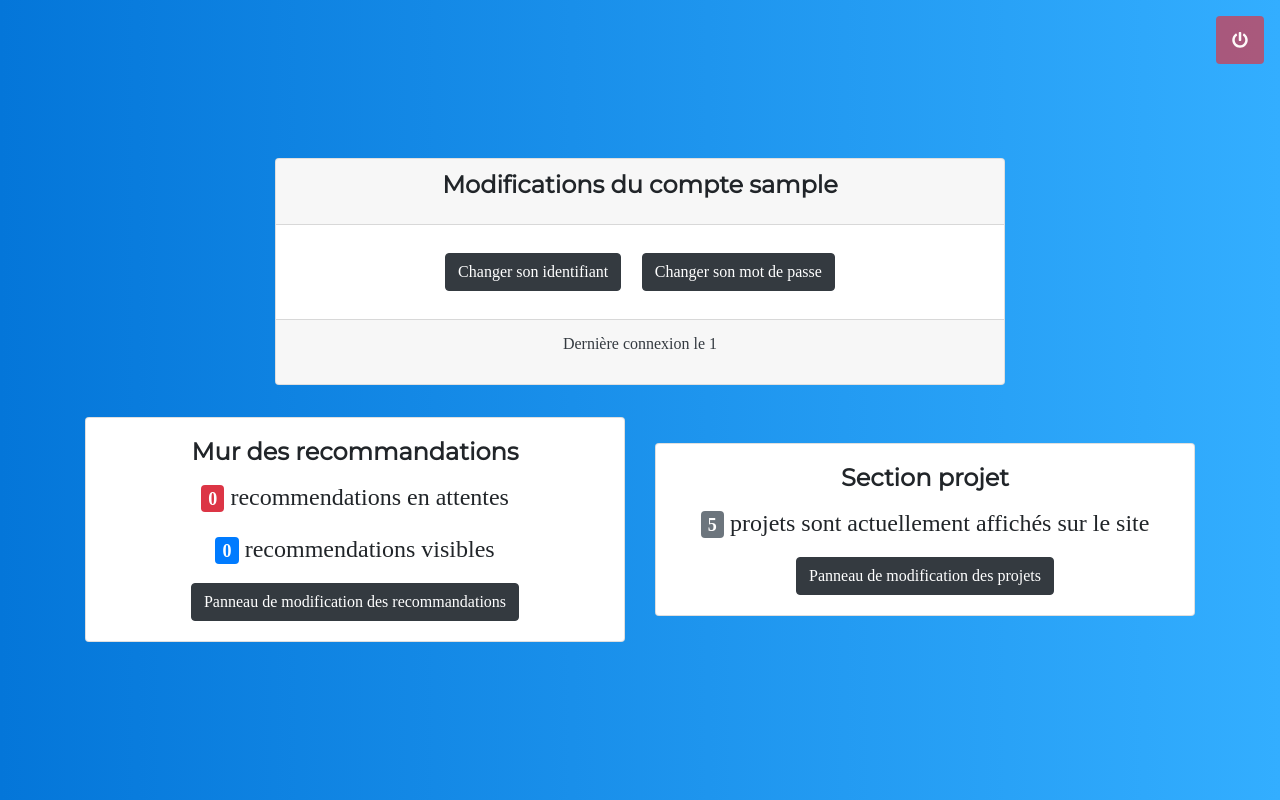
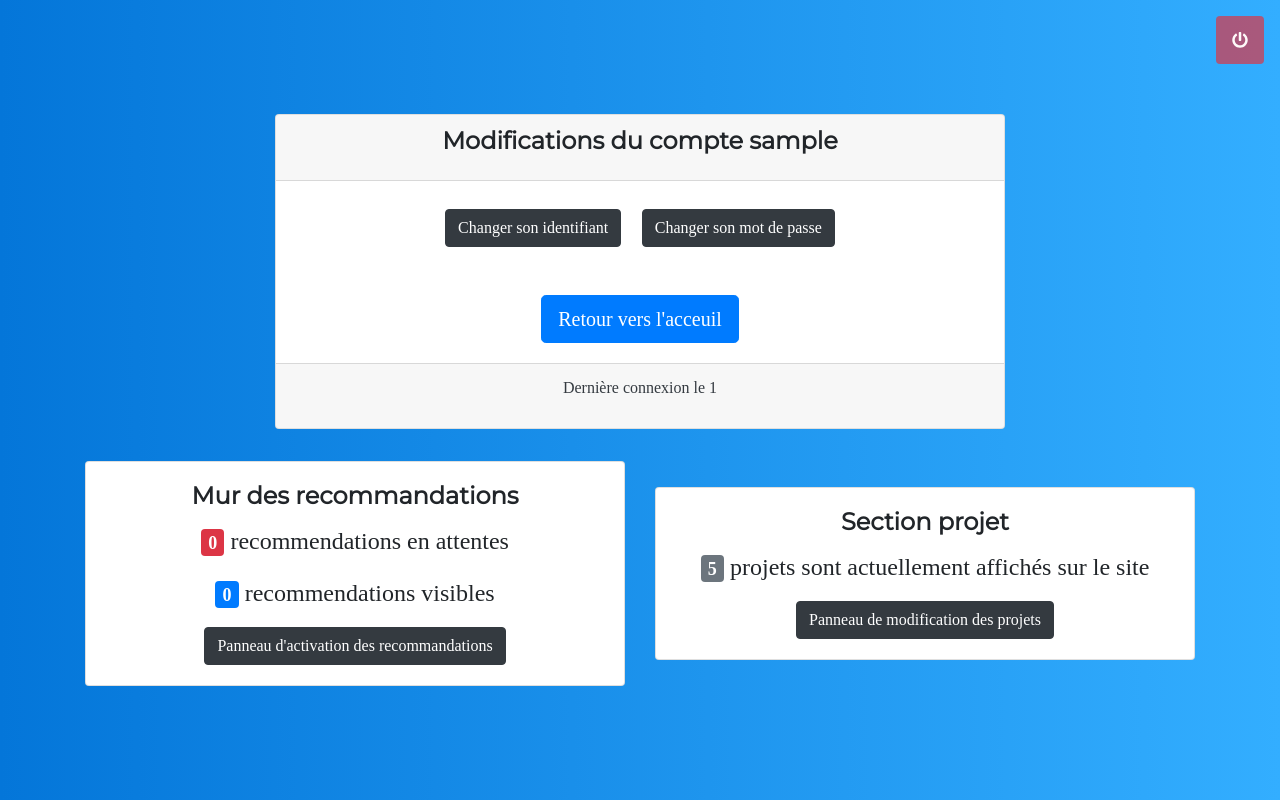
Before and after one commit to EliottClavier/PortfolioV2, a CodeIgniter app: page /database/admin in a window 1280 px wide. Run offline with CodeIgniter, Linux system fonts and the light colour scheme; the visitor is signed in with stand-in values (Sample User, id 1); data that the repository does not hold is empty; some libraries are stand-ins or nearby versions; some web fonts are replaced.

Commit message:
Correctif sur les requêtes SQL du mur admin des recommendations + reajustement des paddings sur les sections admin

```diff
--- a/application/controllers/Admin_hub.php
+++ b/application/controllers/Admin_hub.php
@@ -209,8 +209,7 @@ class Admin_hub extends MY_Controller {
             'assets/js/admin/admin_recommend',
         ));
 
-        $this->data['recommendations'] = $this->portfolioManager->getRecommendations();
-        shuffle($this->data['recommendations']);
+        $this->data['recommendations'] = $this->portfolioManager->recommendSelectedMethod();
 
         $this->data['subview'] = 'front_office/admin/admin_recommend';
 
--- a/application/controllers/Recommend.php
+++ b/application/controllers/Recommend.php
@@ -27,7 +27,7 @@ class Recommend extends MY_Controller {
         */
 
 
-        $this->data['recommendations'] = $this->portfolioManager->getRecommendations(true);
+        $this->data['recommendations'] = $this->portfolioManager->getRecommendations();
 
         // die(var_dump($this->data['recommendations']));
 
--- a/application/models/Portfolio_model.php
+++ b/application/models/Portfolio_model.php
@@ -21,10 +21,10 @@ class Portfolio_model extends CI_Model
 	    $this->db->select('*')
             ->from('recommend');
 
-        if ($where == 'verfied') {
-            $this->db->where('status', 'verified');
-        } elseif ($where == 'pending') {
-            $this->db->where('status', 'pending');
+        if ($where === 'verified') {
+            $this->db->where('status', $where);
+        } elseif ($where === 'pending') {
+            $this->db->where('status', $where);
         }
         $result = $this->db->get();
         return $result->result();
@@ -74,7 +74,7 @@ class Portfolio_model extends CI_Model
     }
 
 
-    public function recommendSelectedMethod ($mode) {
+    public function recommendSelectedMethod($mode = '') {
 
 	    if ($mode === '1') {
             $result = $this->getRecommendations();
--- a/application/views/components_home/head.php
+++ b/application/views/components_home/head.php
@@ -1,5 +1,5 @@
 <head>
-	<title>PHP CI</title>
+	<title>Portfolio - Eliott Clavier </title>
 	<!-- Meta -->
 	<meta charset="utf-8">
 	<meta http-equiv="X-UA-Compatible" content="IE=edge">
--- a/application/views/front_office/admin/admin_main.php
+++ b/application/views/front_office/admin/admin_main.php
@@ -1,4 +1,4 @@
-<section class="bg-sky d-flex align-items-center justify-content-center" id="page-top">
+<section class="bg-sky d-flex align-items-center justify-content-center" name="section-admin">
 
     <?php if(!$this->session->userdata('user')) { ?>
 
@@ -90,6 +90,7 @@
                            Modifications du compte <?= $this->session->userdata('user') ?>
                         </h1>
                     </div>
+
                     <div class="card-body">
                         <button class="btn btn-dark btn-update-user-id m-2" data-toggle="modal" data-target="#modalUpdateUserName">
                             Changer son identifiant
@@ -98,6 +99,13 @@
                             Changer son mot de passe
                         </button>
                     </div>
+
+                    <div class="card-body">
+                        <a class="btn btn-primary btn-lg "  href="<?= base_url() ?>">
+                            Retour vers l'acceuil
+                        </a>
+                    </div>
+
                     <div class="card-footer">
                         <p class="text-dark"> <?= 'Dernière connexion le ' . $this->session->userdata('lastConnection') ?> </p>
                     </div>
@@ -196,7 +204,7 @@
 
                         <p class="sub-title card-text"> <span class="badge badge-danger"> <?= $pending->total ?> </span> recommendations en attentes </p>
                         <p class="sub-title card-text"> <span class="badge badge-primary"> <?= $verified->total ?> </span> recommendations visibles </p>
-                        <a href="<?= base_url() . 'admin/recommend' ?>" class="btn btn-dark"> Panneau de modification des recommandations </a>
+                        <a href="<?= base_url() . 'admin/recommend' ?>" class="btn btn-dark"> Panneau d'activation des recommandations </a>
                     </div>
                 </div>
             </div>
@@ -212,6 +220,7 @@
                     </div>
                 </div>
             </div>
+
         </div>
     </div>
     <?php } ?>
--- a/application/views/front_office/admin/admin_recommend.php
+++ b/application/views/front_office/admin/admin_recommend.php
@@ -9,7 +9,7 @@
 
 </div>
 
-<section class="bg-sky d-flex align-items-center justify-content-center" id="page-top">
+<section class="bg-sky d-flex align-items-center justify-content-center" id="page-top" name="section-admin">
 
     <div class="container">
 
@@ -45,7 +45,7 @@
                             <div class="col-3">
                                 <h1 class="sub-title text-left"> <?= '#' . $recommendation->id ?> </h1>
                             </div>
-                            <div class="col-6">
+                            <div class="col-8 text-center">
                                 <h1 class="sub-title text-center"> <?= 'Avis de  ' . $recommendation->first_name . ' ' . $recommendation->name ?> </h1>
                             </div>
 
--- a/assets/css/styles.css
+++ b/assets/css/styles.css
@@ -5,8 +5,13 @@
 }
 
 
-section {
+section:not([name="section-admin"]) {
     padding: 8.5rem 0;
+    min-height: 100vh;
+}
+
+section[name="section-admin"] {
+    padding: 5rem 0;
     min-height: 100vh;
 }
 
```
Also changed, not shown: application/controllers/Welcome.php (deleted, +0 -33 lines), application/views/front_office/admin/admin_recommend_search.php (+6 -3 lines), assets/js/admin/admin_recommend.js (line endings or trailing spaces). Lines whose indentation alone changed are shown as unchanged.
